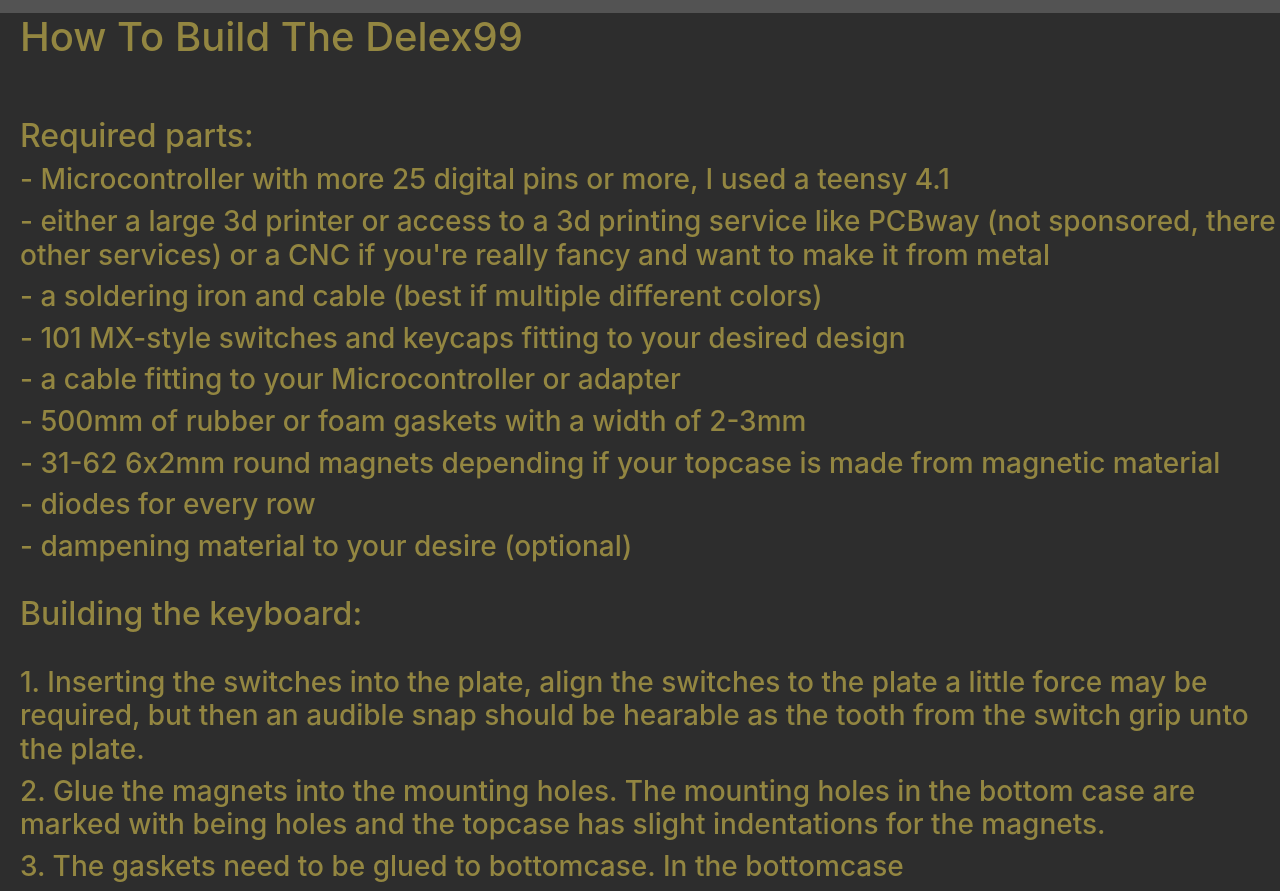
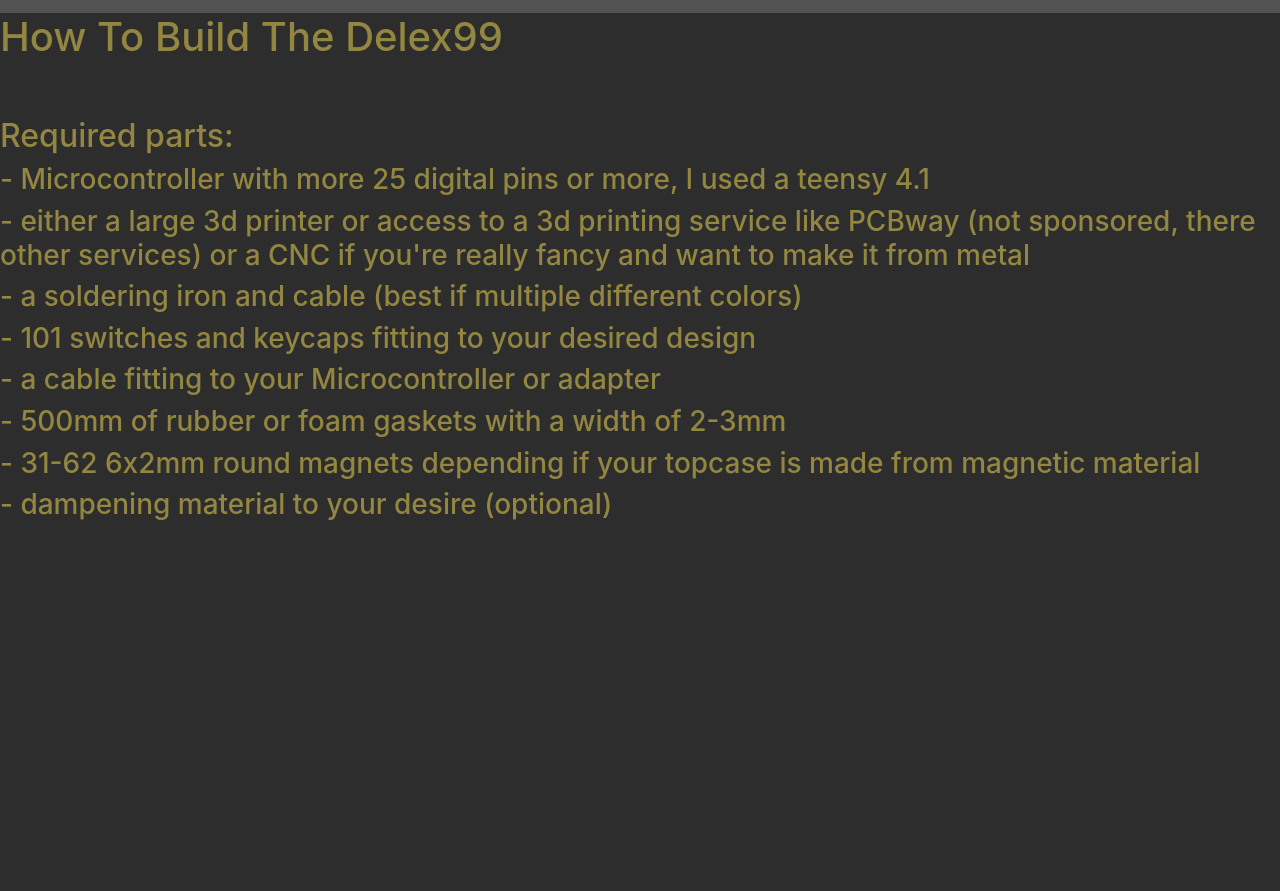
Before and after one commit to Mungkel/Delex99, a plain HTML site: page How_to_build.html in a window 1280 px wide. Shown: the part 59-950 px from the top of the page. After the commit the page ends 800 px from the top, so only its background shows below. Drawn offline with Linux system fonts and the light colour scheme.

Commit message:
Revert "Update"
This reverts commit c77227c9b579f02afe8a0befa65ec3762d7acbc5.

```diff
--- a/How_to_build.html
+++ b/How_to_build.html
@@ -36,7 +36,7 @@
     </div>
   </header>
 
-  <div class="divider" style="padding-left: 20px;">
+  <div class="divider"></div>
   <h1> How To Build The Delex99</h1>
   <br>
   <br>
@@ -44,16 +44,8 @@
   <h3> - Microcontroller with more 25 digital pins or more, I used a teensy 4.1</h3>
   <h3> - either a large 3d printer or access to a 3d printing service like PCBway (not sponsored, there other services) or a CNC if you're really fancy and want to make it from metal</h3>
   <h3> - a soldering iron and cable (best if multiple different colors)</h3>
-  <h3> - 101 MX-style switches and keycaps fitting to your desired design</h3>
+  <h3> - 101 switches and keycaps fitting to your desired design</h3>
   <h3> - a cable fitting to your Microcontroller or adapter</h3>
   <h3> - 500mm of rubber or foam gaskets with a width of 2-3mm</h3>
   <h3> - 31-62 6x2mm round magnets depending if your topcase is made from magnetic material</h3>
-  <h3> - diodes for every row</h3>
   <h3> - dampening material to your desire (optional) </h3>
-  <br>
-  <h2> Building the keyboard:</h2>
-  <br>
-  <h3> 1. Inserting the switches into the plate, align the switches to the plate a little force may be required, but then an audible snap should be hearable as the tooth from the switch grip unto the plate. </h3>
-  <h3> 2. Glue the magnets into the mounting holes. The mounting holes in the bottom case are marked with being holes and the topcase has slight indentations for the magnets.</h3>
-  <h3> 3. The gaskets need to be glued to bottomcase. In the bottomcase  </h3>
-</div>
```
